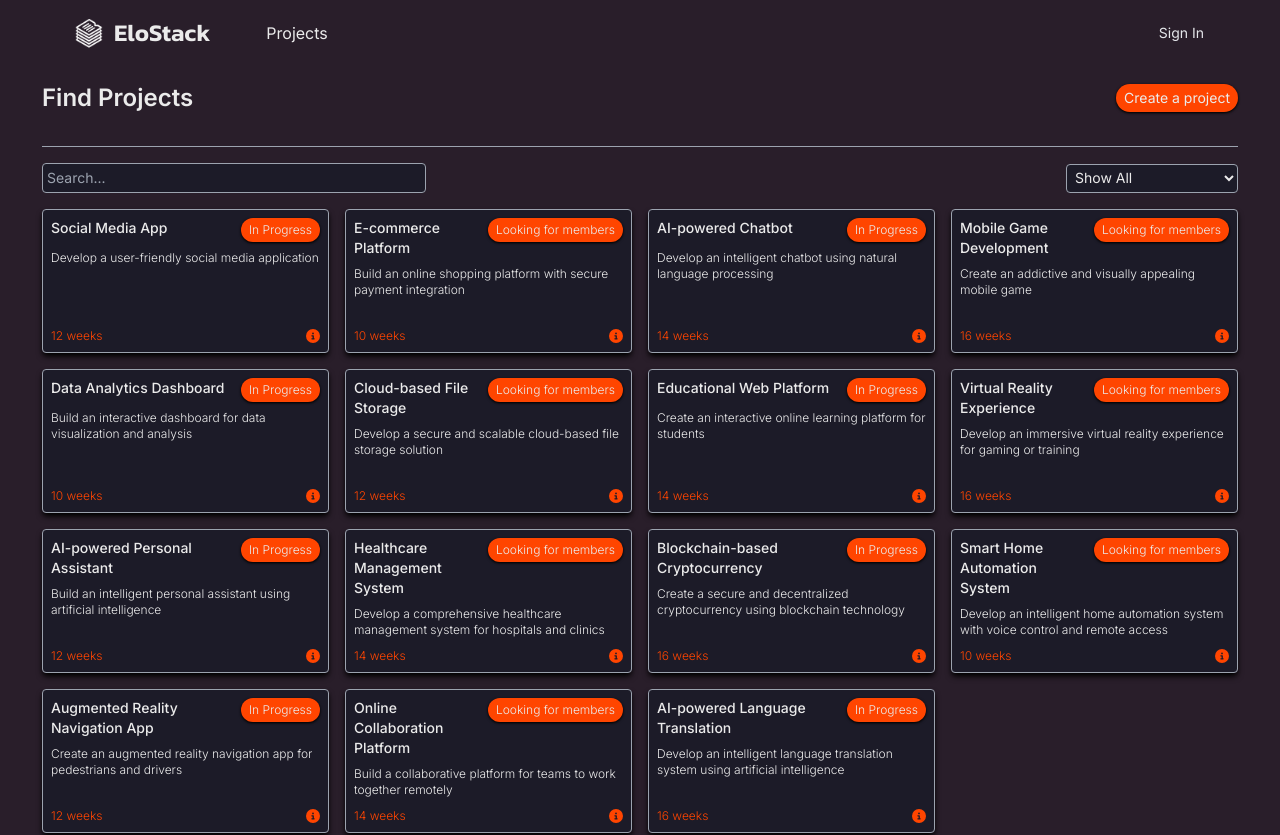
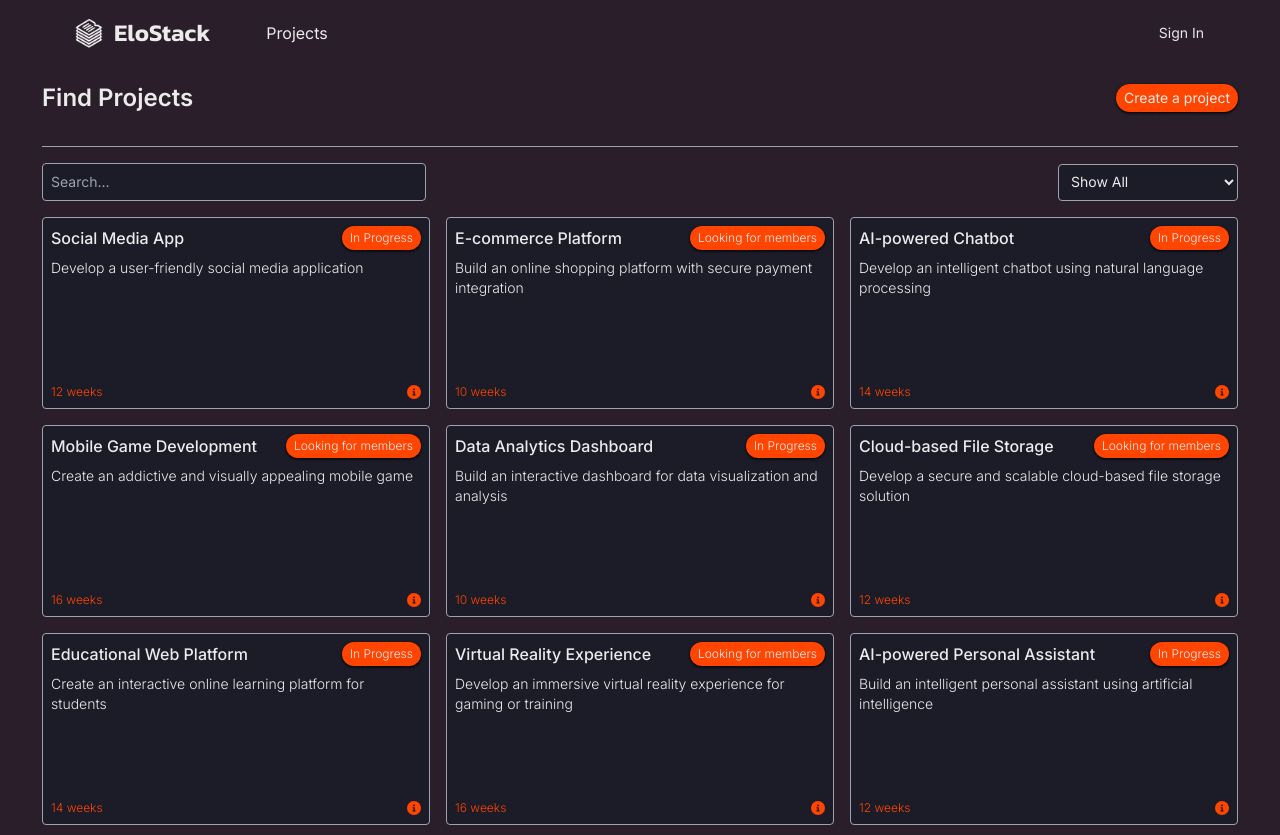
Before and after one commit to spaaacy/elostack, a Next.js app: page /projects in a window 1280 px wide. Shown: the top 835 px of the page. Built offline with nearby package versions, Linux system fonts and the light colour scheme.

Commit message:
Finished adding modal

```diff
--- a/app/projects/[id]/page.jsx
+++ b/app/projects/[id]/page.jsx
@@ -1,9 +1,11 @@
-import Project from "@/components/projects/Project";
+import ProjectView from "@/components/projects/ProjectView";
 
-// TODO: Generate metadata
+export const metadata = {
+  title: "Project View | EloStack",
+};
 
 const Page = () => {
-  return <Project />;
+  return <ProjectView />;
 };
 
 export default Page;
--- /dev/null
+++ b/components/projects/ProjectModal.jsx
@@ -0,0 +1,54 @@
+import { formatDuration } from "@/utils/formatDuration";
+import { IoMdClose } from "react-icons/io";
+
+const ProjectModal = ({ setShowModal, project }) => {
+  return (
+    <div className="bg-gray-900 bg-opacity-50 h-screen w-screen fixed">
+      <div className="flex flex-col items-start justify-start fixed h-1/2 w-[480px] bg-gray-900 rounded p-4 left-1/2 top-1/2 transform -translate-x-1/2 -translate-y-1/2">
+        <div className="flex justify-between items-center w-full">
+          <h3 className="font-semibold ">{project.title}</h3>
+          <button className="ml-auto" onClick={() => setShowModal(false)}>
+            <IoMdClose className="text-xl hover:text-gray-300" />
+          </button>
+        </div>
+
+        <p className="font-extralight text-xs text-orangeaccent">{project.status}</p>
+        <div className="flex justify-between items-baseline w-full flex-1">
+          <p className=" font-light text-sm mt-4 line-clamp-14">
+            <span className="font-medium">Description</span>
+            <br />
+            {project.description}
+          </p>
+          <p className="font-extralight text-xs text-orangeaccent flex-shrink-0">
+            {formatDuration(project.duration_length, project.duration_type)}
+          </p>
+        </div>
+        <p className=" text-xs text-orangeaccent">Technologies</p>
+        <p className=" text-xs">
+          {project.technology.map((t, i) => (i === project.technology.length - 1 ? t : `${t}, `))}
+        </p>
+        <div className="w-full flex justify-between items-end">
+          <div className="flex flex-col justify-center items-start">
+            <p className="  mt-1 text-xs text-orangeaccent">Members</p>
+            <p className=" text-xs">
+              {project.members.map((m, i) => (i === project.members.length - 1 ? m : `${m}, `))}
+            </p>
+          </div>
+
+          <button
+            disabled={project.status.toLowerCase() !== "looking for members"}
+            className={`${
+              project.status.toLowerCase() !== "looking for members"
+                ? "bg-gray-600 text-gray-400"
+                : "bg-orangeaccent hover:bg-orangedark hover:text-gray-300"
+            } mt-auto self-end px-3 py-1  rounded-full text-sm  shadow shadow-black`}
+          >
+            Join
+          </button>
+        </div>
+      </div>
+    </div>
+  );
+};
+
+export default ProjectModal;
--- a/components/projects/Project.jsx
+++ b/components/projects/ProjectView.jsx
@@ -8,7 +8,7 @@ import { IoMdArrowBack } from "react-icons/io";
 import { FaGithub } from "react-icons/fa";
 import { formatDuration } from "@/utils/formatDuration";
 
-const Project = () => {
+const ProjectView = () => {
   const projectId = useParams();
   return (
     <div className="flex flex-col h-screen">
@@ -16,11 +16,11 @@ const Project = () => {
       <main>
         <div className="flex justify-start items-center">
           <Link href={"/projects"}>
-            <IoMdArrowBack className="text-3xl" />
+            <IoMdArrowBack className="text-3xl hover:text-gray-300" />
           </Link>
           <h1 className="ml-4 font-bold text-2xl">{project.title}</h1>
           <Link href={project.github} target="_blank">
-            <FaGithub className="ml-4 text-3xl" />
+            <FaGithub className="ml-4 text-3xl hover:text-gray-300" />
           </Link>
         </div>
         <p className="ml-12 font-light ">{project.status}</p>
@@ -35,15 +35,15 @@ const Project = () => {
               </p>
               <p className="mt-4 font-semibold">Members</p>
               <ul>
-                <Link href={"/"} className="hover:underline ">{`${project.leader} (Leader)`}</Link>
+                <p href={"/"} className=" ">{`${project.leader} (Leader)`}</p>
                 {project.members
                   .filter((member) => member !== project.leader)
                   .map((member, i) => {
                     return (
                       <li key={i}>
-                        <Link href={"/"} className="hover:underline ">
+                        <p href={"/"} className=" ">
                           {member}
-                        </Link>
+                        </p>
                       </li>
                     );
                   })}
@@ -68,7 +68,7 @@ const Project = () => {
                     }`}
                   >
                     <p key={i} className="text-sm">
-                      <Link href={"/"} className="font-semibold hover:underline ">{`${message.username}`}</Link>
+                      <span href={"/"} className="font-semibold  ">{`${message.username}`}</span>
                       <br />
                       {message.message}
                     </p>
@@ -92,7 +92,7 @@ const Project = () => {
   );
 };
 
-export default Project;
+export default ProjectView;
 
 const project = {
   id: 15,
--- a/components/projects/Projects.jsx
+++ b/components/projects/Projects.jsx
@@ -6,28 +6,42 @@ import NavBar from "../common/NavBar";
 import { formatDuration } from "@/utils/formatDuration";
 import { FaCircleInfo } from "react-icons/fa6";
 import { useEffect, useState } from "react";
+import ProjectModal from "./ProjectModal";
 
 const Projects = () => {
   const [filteredProjects, setFilteredProjects] = useState(projects);
   const [searchInput, setSearchInput] = useState("");
   const [statusInput, setStatusInput] = useState("");
+  const [showModal, setShowModal] = useState(false);
+  const [modalProject, setModalProject] = useState();
 
   useEffect(() => {
-    console.log({ searchInput, statusInput });
+    if (showModal) {
+      document.body.style.overflow = "hidden";
+    } else {
+      document.body.style.overflow = "auto";
+    }
+
     const filteredProjects = projects.filter(
       (project) =>
         (statusInput === "" ? true : project.status.toLowerCase() === statusInput) &&
         (searchInput === ""
           ? true
           : project.title.toLowerCase().includes(searchInput) ||
-            project.description.toLowerCase().includes(searchInput))
+            project.description.toLowerCase().includes(searchInput) ||
+            project.technology.some((tech) => tech.toLowerCase().includes(searchInput)))
     );
 
     setFilteredProjects(filteredProjects);
-  }, [searchInput, statusInput]);
+  }, [searchInput, statusInput, showModal]);
+
+  const handleClick = (project) => {
+    setShowModal(true);
+    setModalProject(project);
+  };
 
   return (
-    <div className="flex flex-col h-screen">
+    <div className="flex flex-col h-screen relative">
       <NavBar />
       <main>
         <div className="flex justify-between items-center">
@@ -42,33 +56,33 @@ const Projects = () => {
             onChange={(e) => setSearchInput(e.target.value)}
             placeholder={"Search..."}
             type="text"
-            className="w-96 text-sm p-1 rounded border bg-gray-900 bg-opacity-50 focus:bg-gray-800 border-gray-400"
+            className="w-96 text-sm p-2 rounded border bg-gray-900 bg-opacity-50 focus:bg-gray-800 border-gray-400"
           />
           <select
             name="selectedStatus"
             onChange={(e) => setStatusInput(e.target.value)}
-            className="text-sm p-1 rounded border bg-gray-900 bg-opacity-50 hover:bg-gray-800 border-gray-400"
+            className="text-sm p-2 rounded border bg-gray-900 bg-opacity-50 hover:bg-gray-800 border-gray-400"
           >
             <option value={""}>Show All</option>
             <option value={"in progress"}>In Progress</option>
             <option value={"looking for members"}>Looking for members</option>
           </select>
         </div>
-        <ul className="grid-cols-1 sm:grid-cols-2 lg:grid-cols-3 xl:grid-cols-4 grid gap-4 mt-4">
+        <ul className="grid-cols-1 sm:grid-cols-2 lg:grid-cols-3 grid gap-4 mt-4">
           {filteredProjects.map((p, i) => {
             return (
               <li key={i}>
-                <Link
-                  href={`/projects/${p.id}`}
-                  className="shadow-md shadow-black h-36 p-2 flex flex-col border bg-gray-900 bg-opacity-50 rounded hover:bg-gray-800 border-gray-400 text-xs font-light"
+                <div
+                  onClick={() => handleClick(p)}
+                  className="hover:cursor-pointer h-48 p-2 flex flex-col border bg-gray-900 bg-opacity-50 rounded hover:bg-gray-800 border-gray-400 text-xs font-light"
                 >
                   <div className="flex justify-between items-start ">
-                    <h3 className="text-sm font-medium">{p.title}</h3>
+                    <h3 className="text-base font-medium">{p.title}</h3>
                     <p className="text-right flex-shrink-0 bg-orangeaccent px-2 py-1 rounded-full ml-2 shadow shadow-black">
                       {p.status}
                     </p>
                   </div>
-                  <p className="text-xs mt-2 line-clamp-4">{p.description}</p>
+                  <p className="text-sm mt-2 line-clamp-4">{p.description}</p>
                   <div className="mt-auto flex justify-between items-center ">
                     <p className="text-orangeaccent">{formatDuration(p.duration_length, p.duration_type)}</p>
                     <div className="relative group">
@@ -78,13 +92,14 @@ const Projects = () => {
                       </p>
                     </div>
                   </div>
-                </Link>
+                </div>
               </li>
             );
           })}
         </ul>
       </main>
       <Footer />
+      {showModal && <ProjectModal project={modalProject} setShowModal={setShowModal} />}
     </div>
   );
 };
--- a/styles/globals.css
+++ b/styles/globals.css
@@ -27,6 +27,15 @@
   }
 }
 
+@layer utilities {
+  .line-clamp-14 {
+    overflow: hidden;
+    display: -webkit-box;
+    -webkit-box-orient: vertical;
+    -webkit-line-clamp: 14;
+  }
+}
+
 /* width */
 #scrollableDiv::-webkit-scrollbar {
   width: 10px;
```
